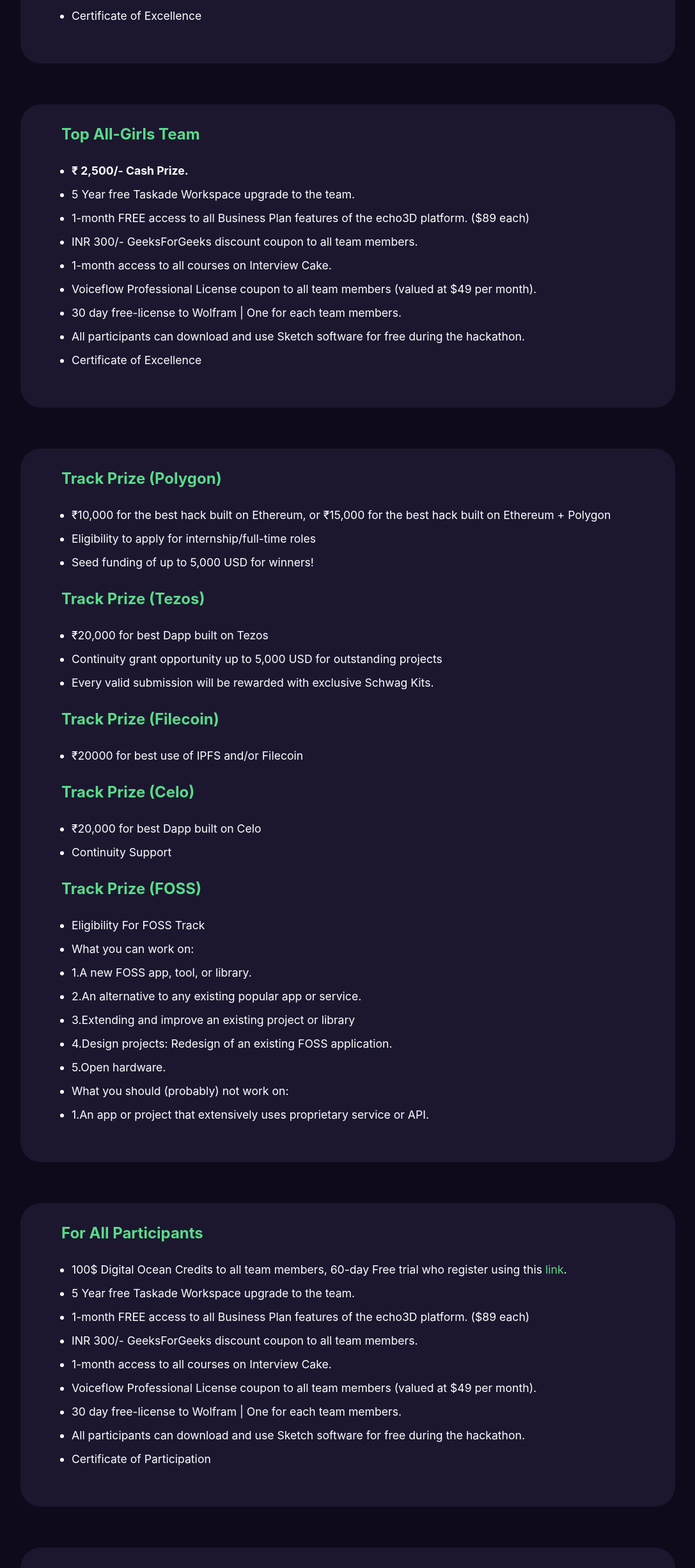
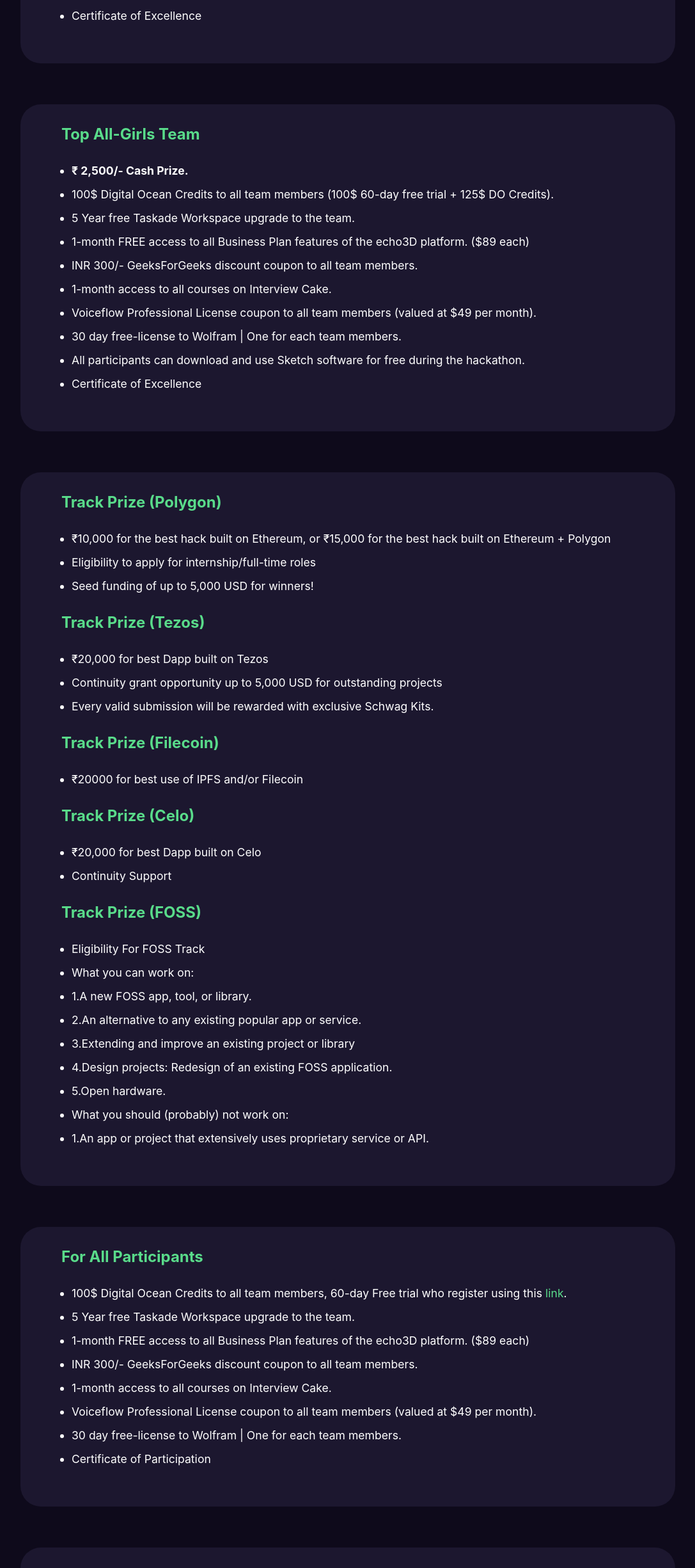
Before and after one commit to HackSlashNITP/hacknitp, a React (Create React App) app: page / in a window 1280 px wide. Shown: the part 5726-8176 px from the top of the page at 64% size, without its empty margins (96-1183 px from the left). Built offline with nearby package versions, Linux system fonts and the light colour scheme; some icons are missing.

Commit message:
Update Prizes.js

```diff
--- a/src/components/prizes/Prizes.js
+++ b/src/components/prizes/Prizes.js
@@ -52,6 +52,7 @@
     "Certificate of Excellence",
   ]
   const girlsPrize = [
+    "100$ Digital Ocean Credits to all team members (100$ 60-day free trial + 125$ DO Credits).",
     "5 Year free Taskade Workspace upgrade to the team.",
     "1-month FREE access to all Business Plan features of the echo3D platform. ($89 each)",
     "INR 300/- GeeksForGeeks discount coupon to all team members.",
@@ -88,7 +89,6 @@
     "1-month access to all courses on Interview Cake.",
     "Voiceflow Professional License coupon to all team members (valued at $49 per month).",
     "30 day free-license to Wolfram | One for each team members.",
-    "All participants can download and use Sketch software for free during the hackathon.",
     "Certificate of Participation",
   ]
 
```
